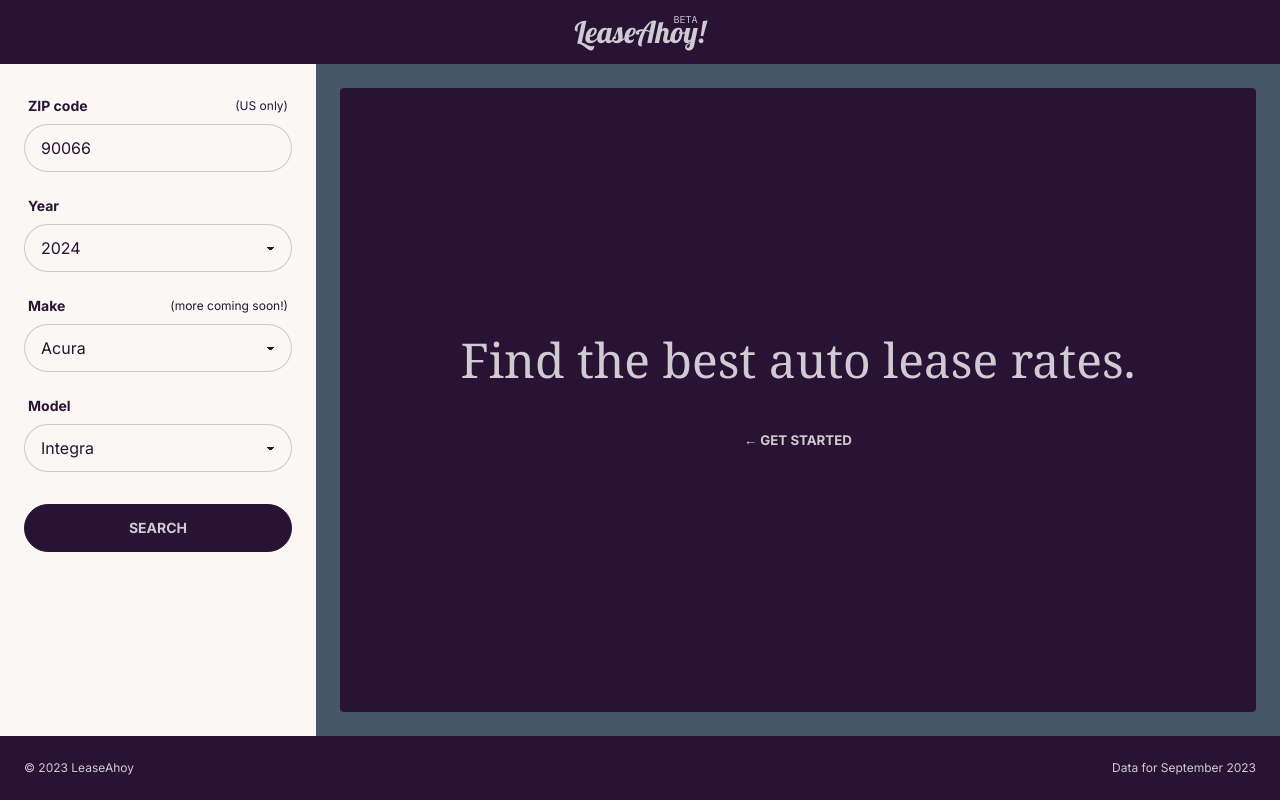
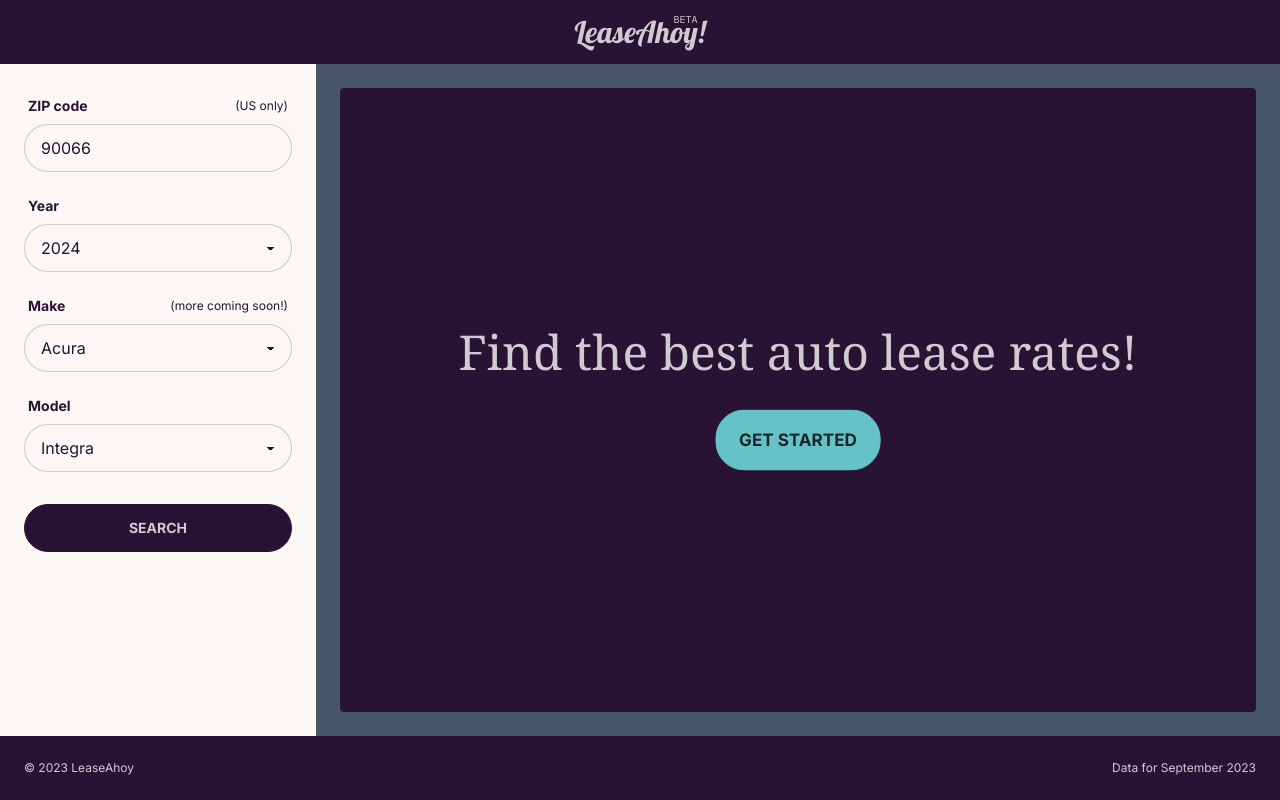
Before and after one commit to karlpablo/leaseahoy, a React (Vite) app: page / in a window 1280 px wide. Built offline with nearby package versions, Linux system fonts and the light colour scheme.

Commit message:
Better HomeBanner

```diff
--- a/src/components/HeroBanner.jsx
+++ b/src/components/HeroBanner.jsx
@@ -2,13 +2,13 @@ export default function HeroBanner({ onGetStarted }) {
   return (
     <div className="hero h-full bg-neutral text-neutral-content rounded">
         <div className="space-y-8 text-center">
-          <h1 className="text-4xl lg:text-5xl w-48 lg:w-auto text-center font-serif leading-snug">
-            Find the best auto lease rates.
+          <h1 className="text-4xl lg:text-5xl w-auto px-6 text-center font-serif leading-snug">
+            Find the best auto lease rates!
           </h1>
           <button className="lg:hidden btn btn-primary" onClick={onGetStarted}>Get Started</button>
-          <div className="hidden lg:block text-lg">
-            <button className="btn btn-ghost" onClick={onGetStarted}>&larr; Get started</button>
-            </div>
+          <div className="hidden lg:block">
+            <button className="btn btn-lg btn-primary" onClick={onGetStarted}>Get Started</button>
+          </div>
         </div>
     </div>
   )
```
